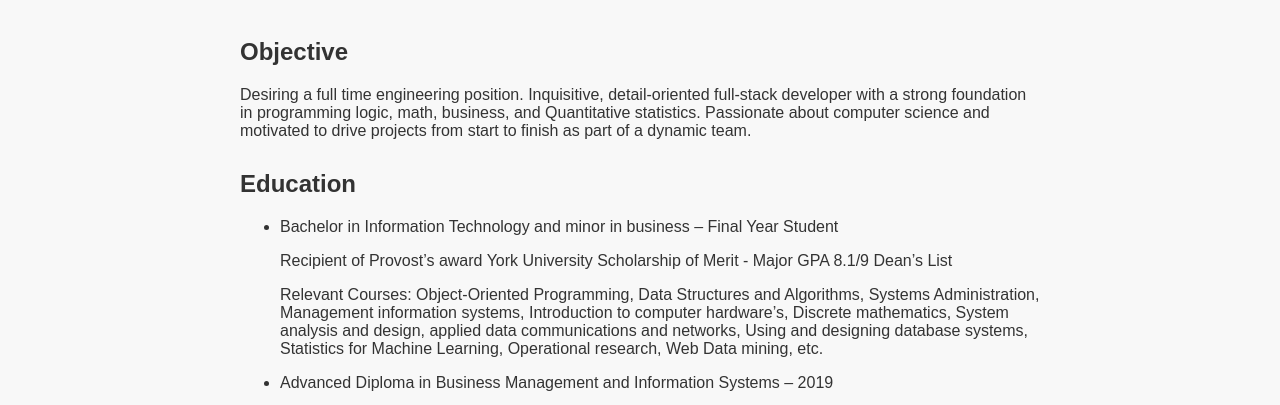
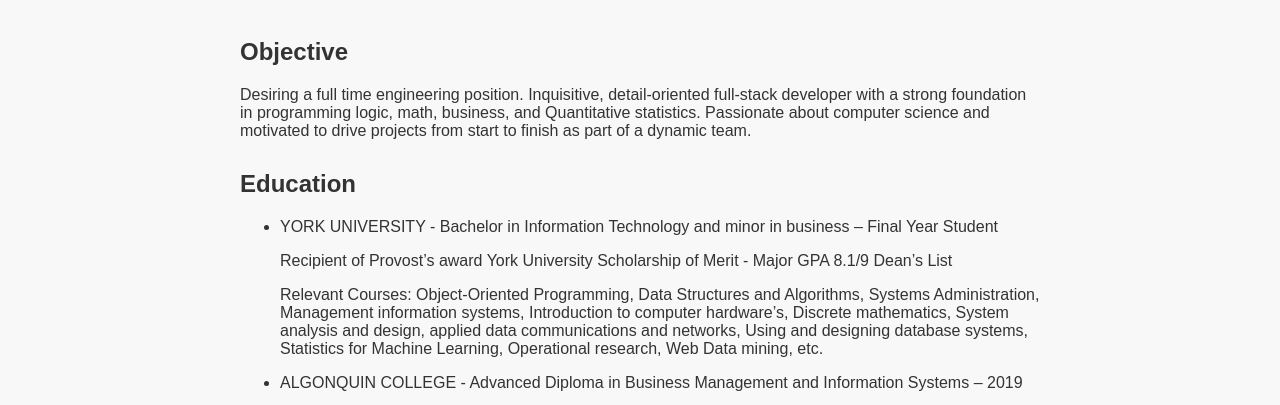
Before and after one commit to sabby08/sabby08.github.io, a plain HTML site: page index.html in a window 1280 px wide. Shown: the part 379-784 px from the top of the page. Drawn offline with Linux system fonts and the light colour scheme.

Commit message:
Update index.html

```diff
--- a/index.html
+++ b/index.html
@@ -23,12 +23,12 @@
 
     <section id="education">
       <h2>Education</h2>
-      <ul><li>Bachelor in Information Technology and minor in business – Final Year Student</li>
+      <ul><li>YORK UNIVERSITY - Bachelor in Information Technology and minor in business – Final Year Student</li>
       <p>Recipient of Provost’s award York University Scholarship of Merit - Major GPA 8.1/9 Dean’s List</p>
       <p>Relevant Courses: Object-Oriented Programming, Data Structures and Algorithms, Systems Administration, Management information systems, Introduction to computer hardware’s,
         Discrete mathematics, System analysis and design, applied data communications and networks, Using and designing database systems, Statistics for Machine Learning, Operational research, Web Data mining, etc.</p>
 
-      <li>Advanced Diploma in Business Management and Information Systems – 2019</li>
+      <li>ALGONQUIN COLLEGE - Advanced Diploma in Business Management and Information Systems – 2019</li>
       <p>Dean’s Honor List - GPA 3.72 / 4.00</p></ul>
 
     <section id="experience">
```
